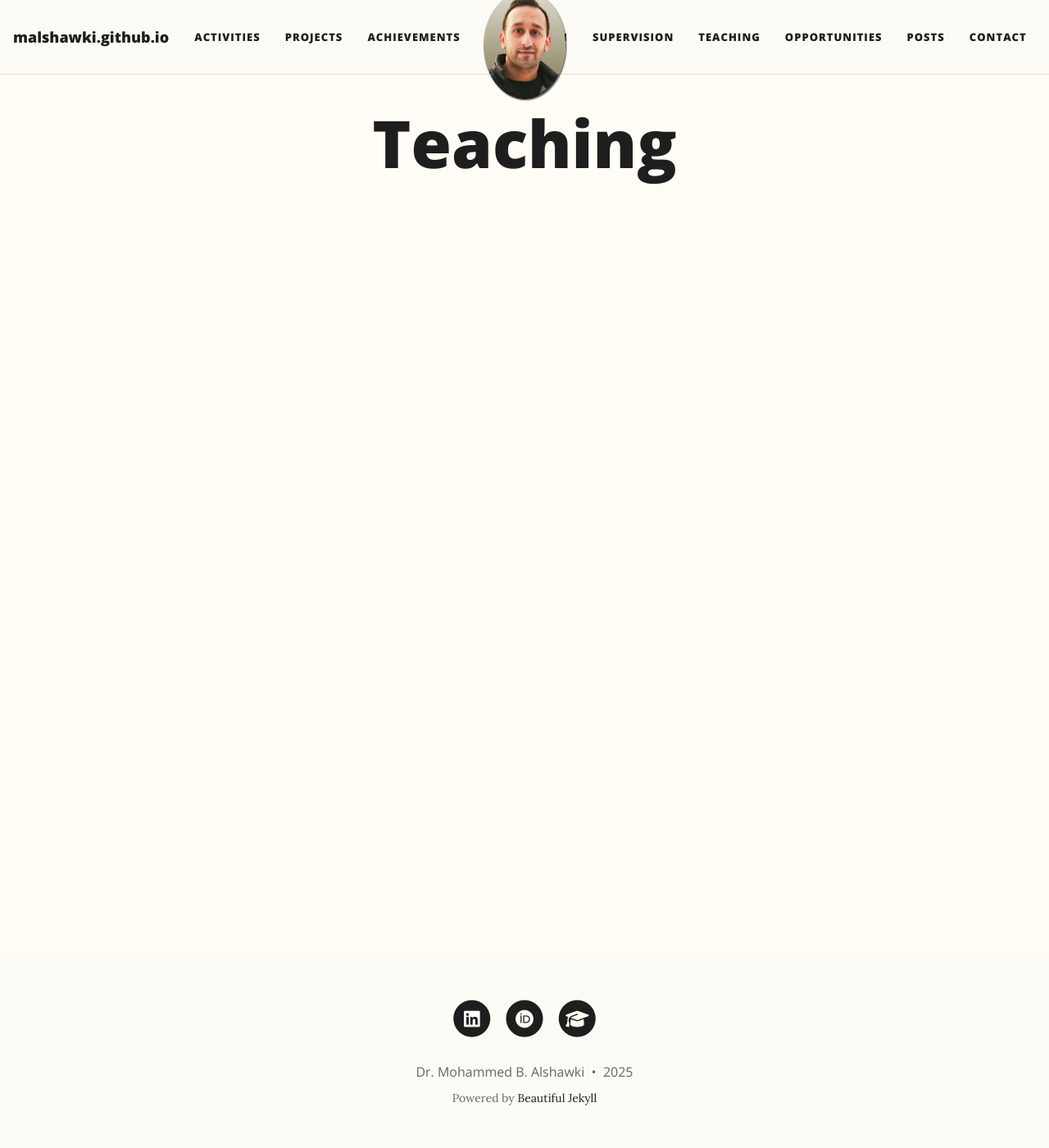
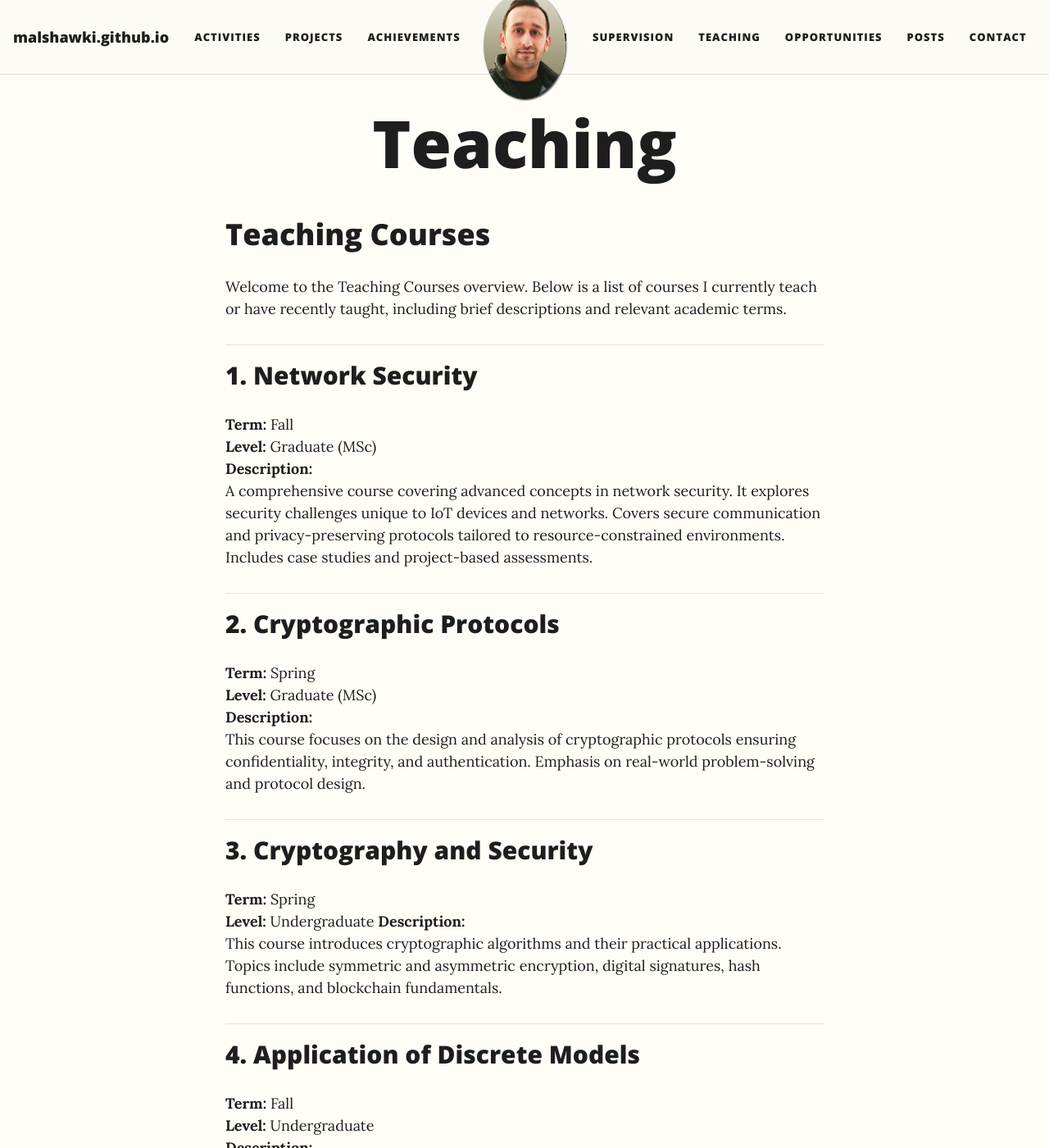
Before and after one commit to malshawki/malshawki.github.io, a Jekyll site: the page built from teaching.md, in a window 1280 px wide and 1400 px high. Shown: the whole window at 82% size. Built offline with Jekyll 4.4.1, drawn with Linux system fonts in a browser that asks for light colours; comment, search, counter and statistics services are not loaded; some of the changed text lies outside the part shown.

Commit message:
Update teaching.md

```diff
--- a/teaching.md
+++ b/teaching.md
@@ -3,3 +3,44 @@ layout: page
 title: Teaching
 subtitle:
 ---
+
+# Teaching Courses
+
+Welcome to the Teaching Courses overview. Below is a list of courses I currently teach or have recently taught, including brief descriptions and relevant academic terms.
+
+---
+
+## 1. Network Security
+**Term:** Fall
+**Level:** Graduate (MSc)
+**Description:**
+A comprehensive course covering advanced concepts in network security. It explores security challenges unique to IoT devices and networks. Covers secure communication and privacy-preserving protocols tailored to resource-constrained environments. Includes case studies and project-based assessments.
+
+---
+
+## 2. Cryptographic Protocols
+**Term:** Spring
+**Level:** Graduate (MSc)
+**Description:**
+This course focuses on the design and analysis of cryptographic protocols ensuring confidentiality, integrity, and authentication. Emphasis on real-world problem-solving and protocol design.
+
+---
+
+## 3. Cryptography and Security
+**Term:** Spring
+**Level:** Undergraduate
+**Description:**
+This course introduces cryptographic algorithms and their practical applications. Topics include symmetric and asymmetric encryption, digital signatures, hash functions, and blockchain fundamentals.
+
+---
+
+## 4. Application of Discrete Models
+**Term:** Fall
+**Level:** Undergraduate
+**Description:**
+An introductory course providing a solid foundation in discrete mathematical models and their applications in computer science. It highlights problem-solving techniques used in algorithm design and security analysis.
+
+
+---
+
+For detailed syllabi or enrollment information, please [contact me](/contact.md).
```
